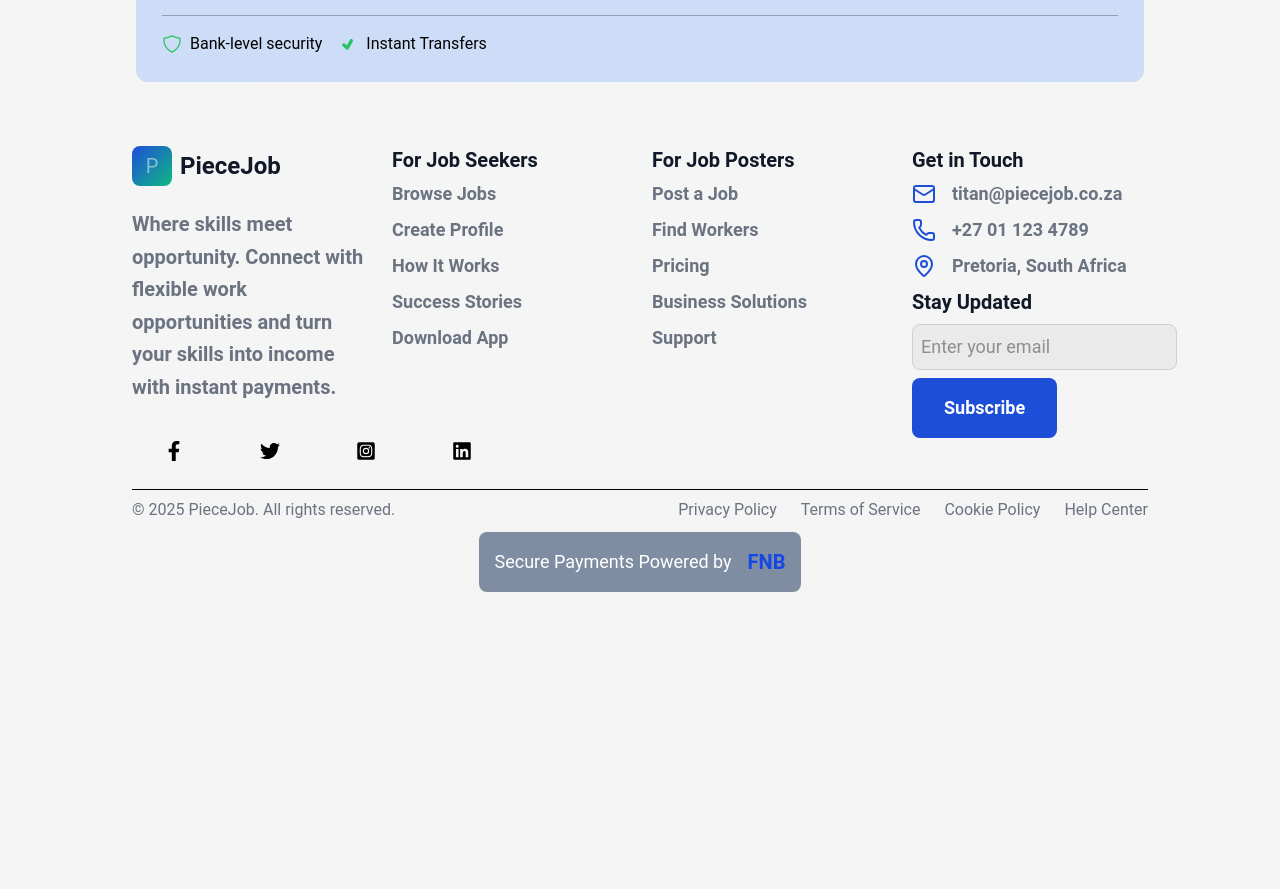
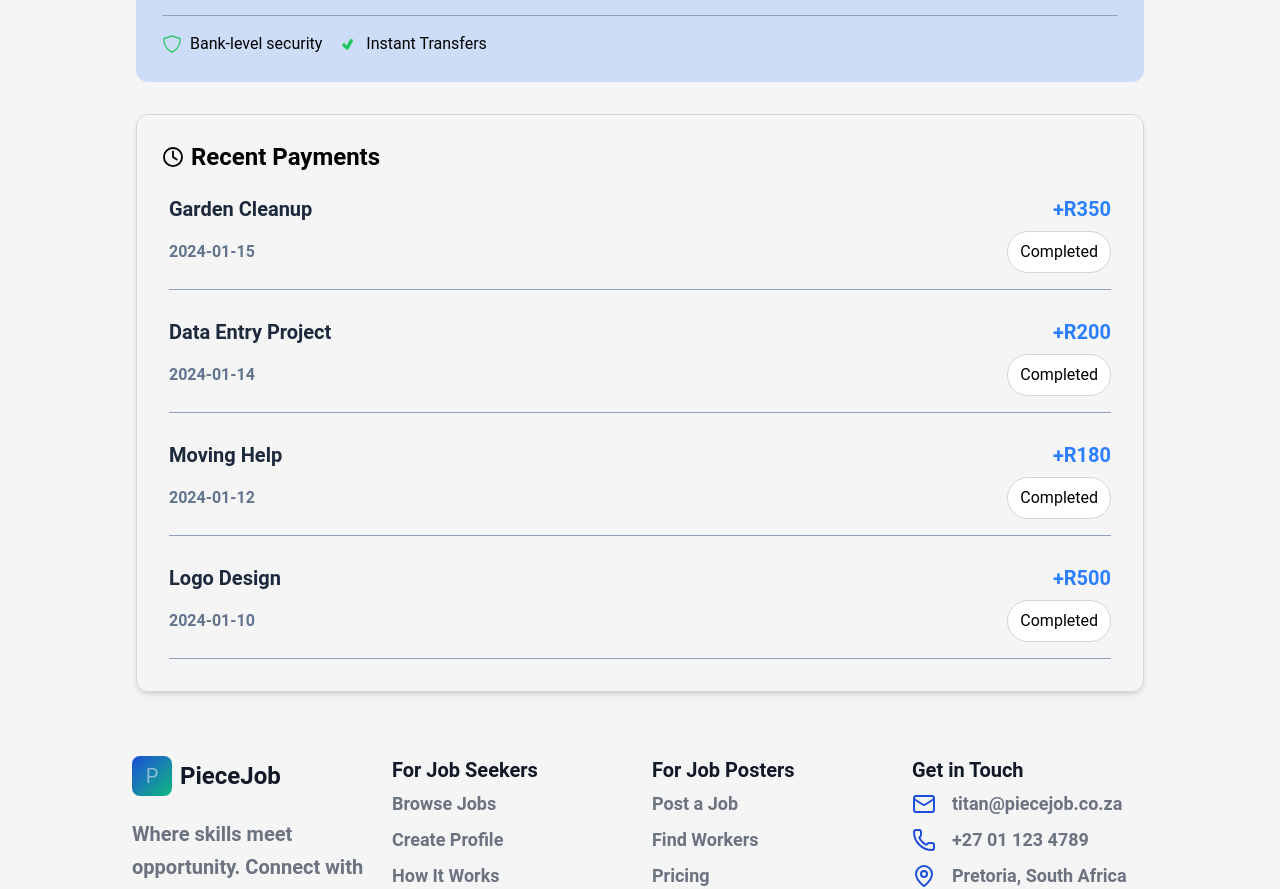
Before and after one commit to Kaydev-cmd/piece-job, a Next.js app in the folder frontend/: page /wallet in a window 1280 px wide. Shown: the part 527-1416 px from the top of the page. Before the commit the page ends 1183 px from the top, so only its background shows below. Built offline with nearby package versions, Linux system fonts and the light colour scheme.

Commit message:
feat: render RecentPayments list with card layout and header

```diff
--- a/frontend/pages/wallet/index.tsx
+++ b/frontend/pages/wallet/index.tsx
@@ -1,11 +1,16 @@
+import React from "react";
+import RecentPayments from "@/components/common/RecentPayments";
 import TotalEarnings from "@/components/common/TotalEarnings";
-import { TOTAL_EARNINGS_DATA } from "@/constants";
-import React from "react";
+import { TOTAL_EARNINGS_DATA, RECENT_PAYMENTS_DATA } from "@/constants";
 import { FaWallet } from "react-icons/fa";
+import { FaRegClock } from "react-icons/fa6";
 
 const WalletPage = () => {
   return (
-    <section className="container flex flex-col gap-8" style={{ paddingBottom: "0" }}>
+    <section
+      className="container flex flex-col gap-8"
+      style={{ paddingBottom: "0" }}
+    >
       <div className="flex items-center gap-4">
         {/* Icon here... */}
         <div
@@ -32,6 +37,27 @@ const WalletPage = () => {
           />
         ))}
       </div>
+
+      {/* Recent Payments here... */}
+      <div className="card flex flex-col gap-4 border border-gray-300 shadow-md rounded-xl">
+        <div className="flex items-center gap-2">
+          {/* Icon here... */}
+          <FaRegClock size={20} />
+          <h1 className="text-2xl font-bold">Recent Payments</h1>
+        </div>
+
+        <div className="flex flex-col gap-4">
+          {RECENT_PAYMENTS_DATA.map((payment) => (
+            <RecentPayments
+              key={payment.id}
+              id={payment.id}
+              jobTitle={payment.jobTitle}
+              date={payment.date}
+              price={payment.price}
+            />
+          ))}
+        </div>
+      </div>
     </section>
   );
 };
```
